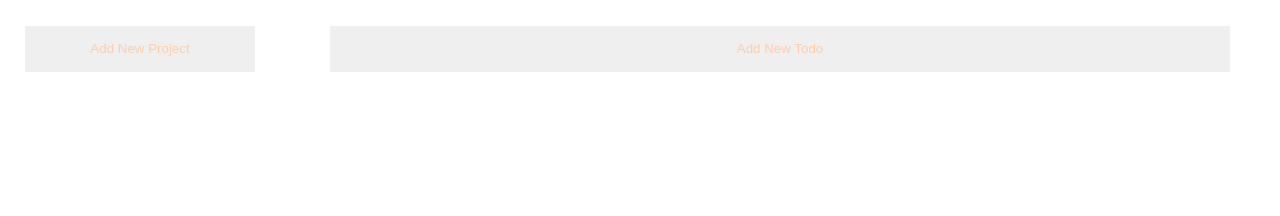
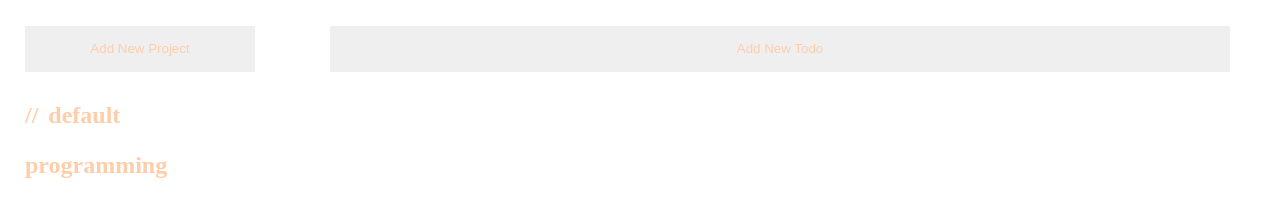
Before and after one commit to jckstllrd/odin-todo-app, a website built with webpack: page src/template.html in a window 1280 px wide. Shown: the part 94-310 px from the top of the page. Built offline with nearby package versions, Linux system fonts and the light colour scheme.

Commit message:
Display template projects with styling to page

```diff
--- a/src/index.js
+++ b/src/index.js
@@ -27,8 +27,10 @@ let projectArray = localStorage.getItem("projects")
   : [];
 
 
+console.log(projectArray.todos.length);
 
-let activeProject;
+
+// let activeProject;
 
 if (projectArray.length == 0) {
     console.log('no projects: adding default');
@@ -38,8 +40,13 @@ if (projectArray.length == 0) {
     projectArray.push(defaultProject)
 }
 
+console.log('hereo;in');
+console.log(projectArray);
+
 
 for(let i = 0; i < projectArray.length; i++) {
+    console.log('here now');
+
     console.log('projects exist, finding active');
 
     if (projectArray[i].active) {
@@ -56,11 +63,15 @@ let todosDOM = document.querySelector(".todo-list");
 function setActiveProject(project) {
     activeProject.toggleActive()
     project.toggleActive()
-  activeProject = project;
+    activeProject = project;
 }
 
 
+
+
 function displayTodo(todo) {
+    console.log(todo);
+
   console.log("displaying todo");
       const todoDiv = document.createElement("div");
     todoDiv.classList.toggle("todo");
@@ -215,12 +226,18 @@ closeProjectDialog.addEventListener("click", () => {
   projectDialog.close();
 });
 
+function createProject(title, description) {
+
+}
+
 submitProjectBtn.addEventListener("click", (e) => {
   e.preventDefault();
   let form = e.target.form;
   let title = form.title.value;
   let description = form.description.value;
+
   console.log(title, description);
+  createProject()
   form.reset();
   projectDialog.close();
 });
--- a/src/styles.css
+++ b/src/styles.css
@@ -174,3 +174,21 @@ align-items: center;
   line-height: 0px;
   background-color: var(--primary-dbg-colour);
 }
+
+/* Project styling */
+.project-list {
+    font-size: 1rem;
+justify-content: flex-start;
+    flex-direction: column;
+    align-items: center;
+}
+
+.project {
+    display: flex;
+    gap: 10px;
+    height: 50px;
+}
+
+.project:hover > *, .project:hover > * > * {
+    color: var(--primary-dbg-colour);
+}
--- a/src/template.html
+++ b/src/template.html
@@ -28,7 +28,15 @@
           </form>
         </dialog>
         <button class="open-project-dialog btn">Add New Project</button>
-        <div class="project-list"></div>
+        <div class="project-list">
+          <div class="project">
+            <div class="active-div"><h2 class="active-sign">//</h2></div>
+            <h2>default</h2>
+          </div>
+                    <div class="project">
+            <h2>programming</h2>
+          </div>
+        </div>
       </div>
       <div class="content">
         <dialog class="todo-dialog">
```
